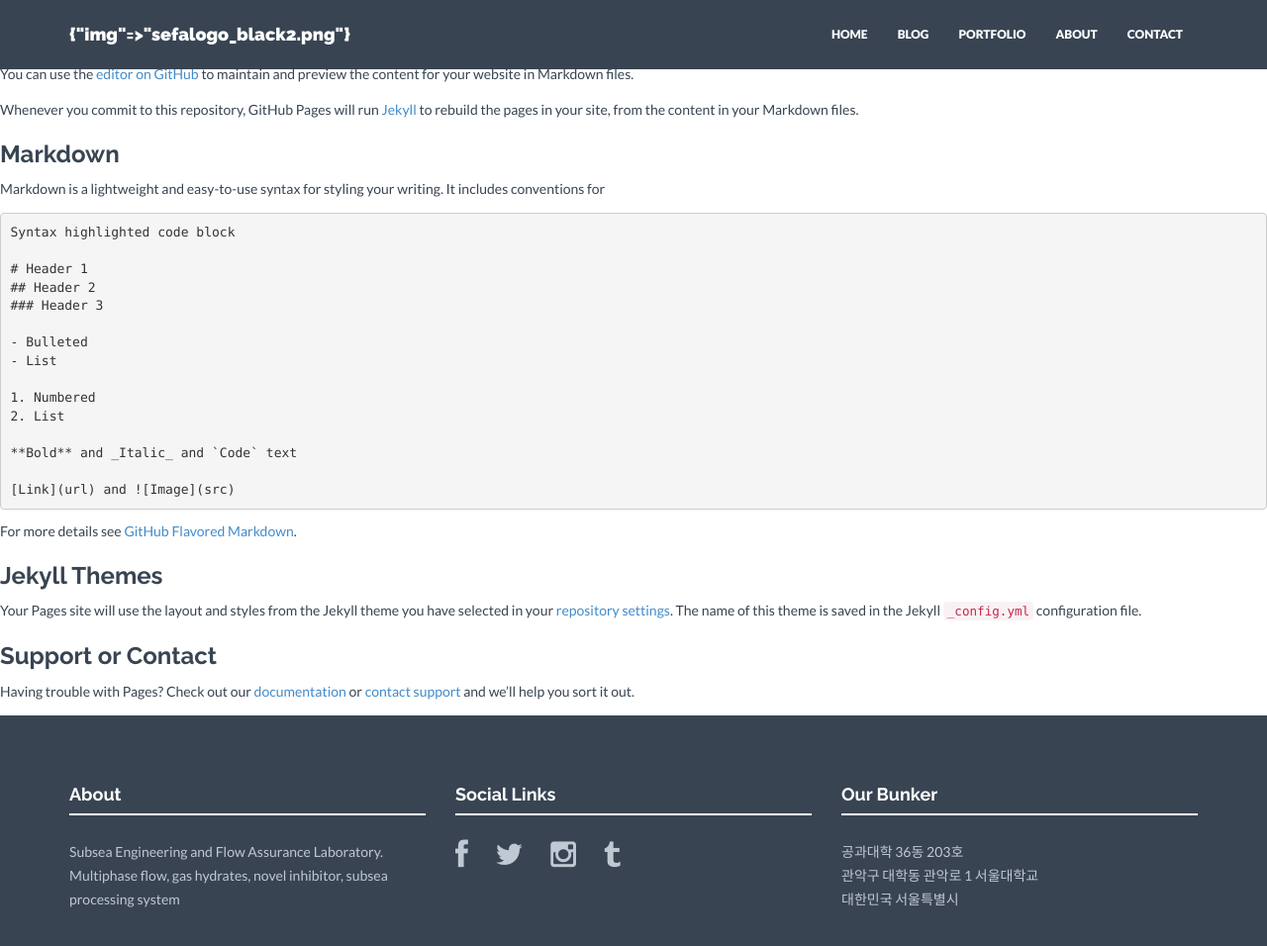
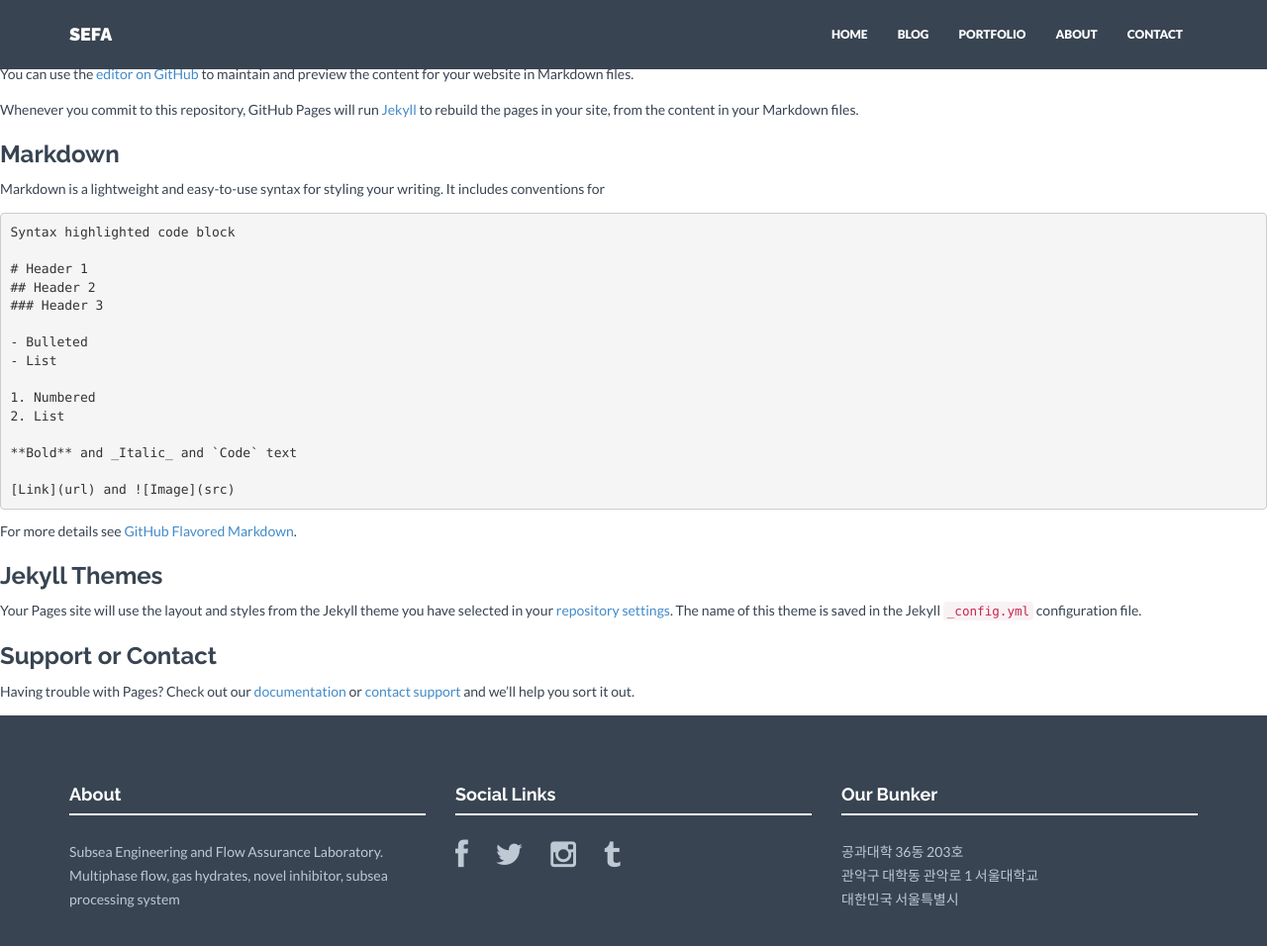
Before and after one commit to snu-sefa/snu-sefa.github.io, a Jekyll site: the page built from index.md, in a window 1280 px wide and 993 px high. Shown: the top 956 px of the window at 99% size. Built offline with Jekyll 4.4.1, drawn with Linux system fonts in a browser that asks for light colours; nearby versions of some CDN libraries; our own code applies the rules of GitHub Pages for plain Markdown files.

Commit message:
minor
typo

```diff
--- a/_config.yml
+++ b/_config.yml
@@ -1,8 +1,7 @@
 ### GENERAL SETTINGS ###
 
 # Site settings
-title:
-  img: "sefalogo_black2.png"
+title: "SEFA"
 description: "서울대학교 해저공학연구실"
 analytics: #Google analytics code in the format XX-nnnnnnnn-n
 baseurl: "" #important: start with /
```
